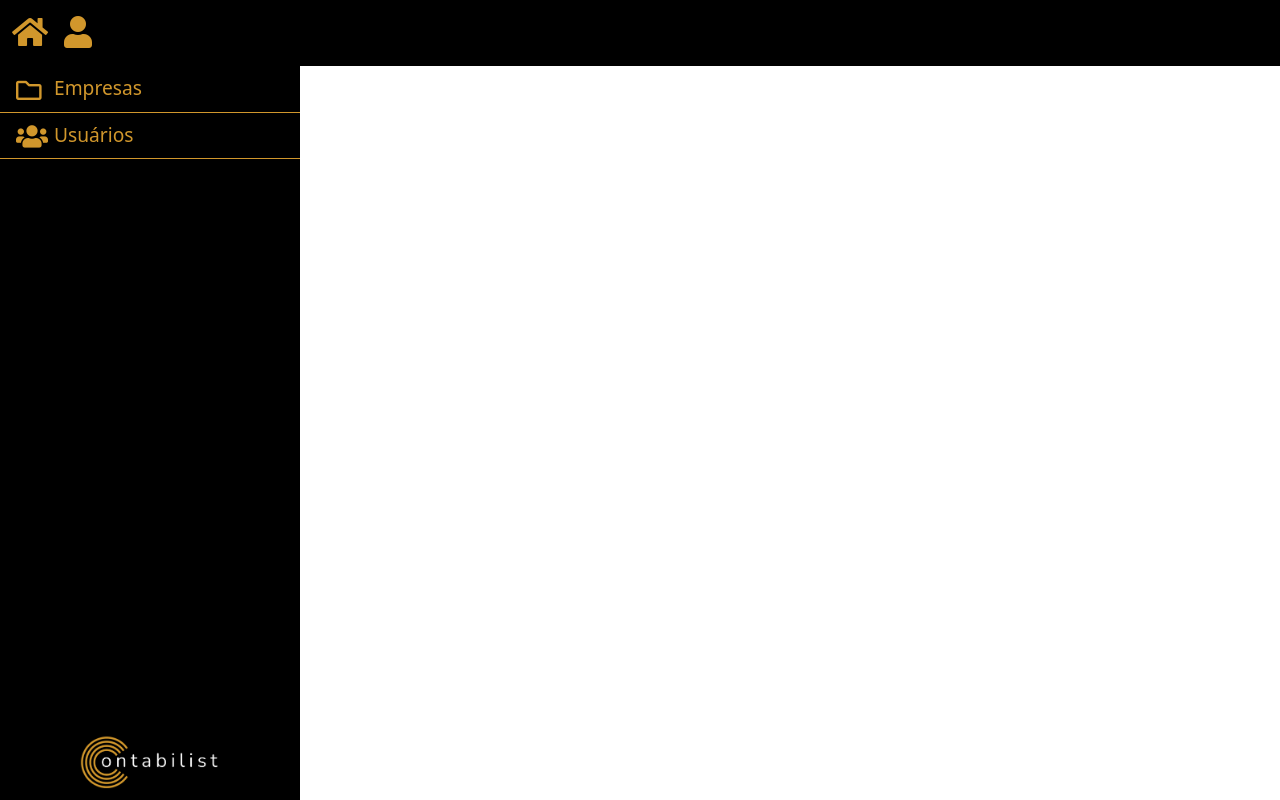
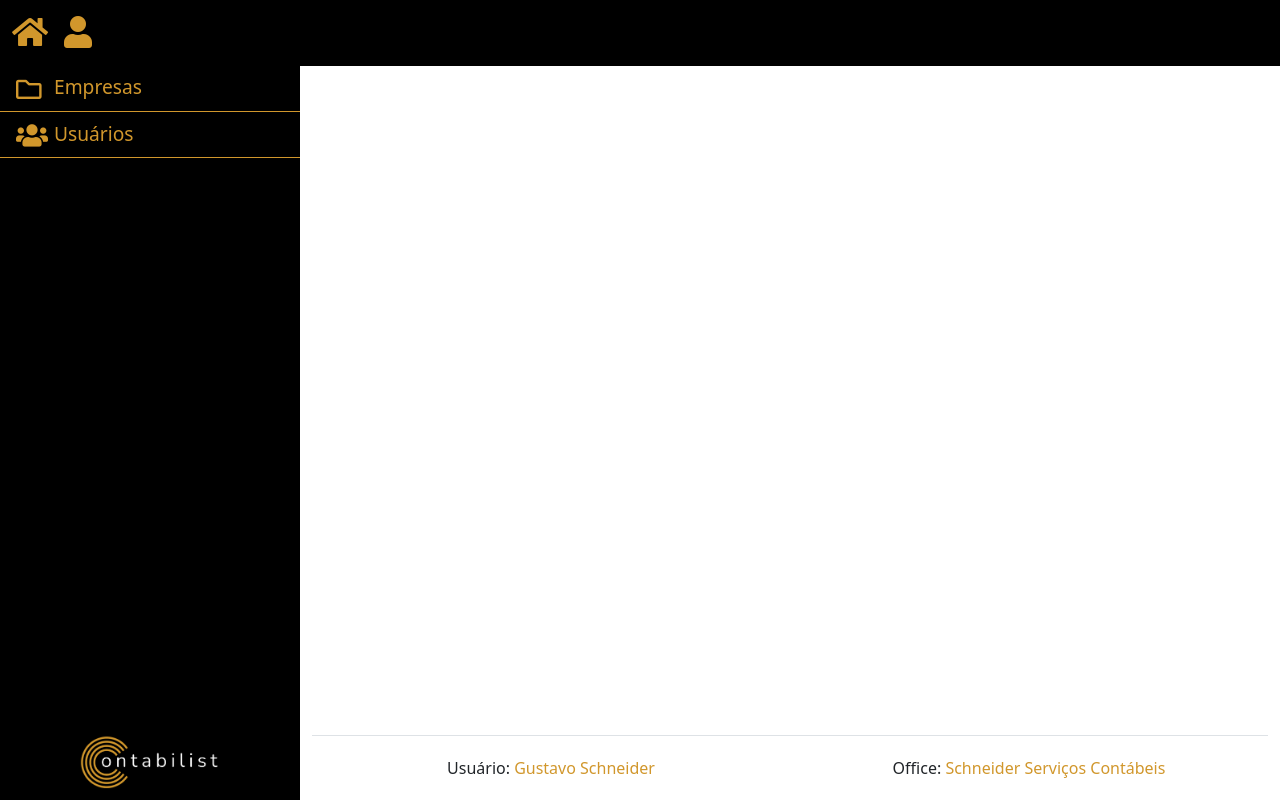
Before and after one commit to mariaporcina/ceec, an Angular app: page / in a window 1280 px wide. Built offline with nearby package versions, Linux system fonts and the light colour scheme; some icons are missing.

Commit message:
setting up header, sidebar and footer components

```diff
--- a/package.json
+++ b/package.json
@@ -6,7 +6,8 @@
     "start": "ng serve",
     "build": "ng build",
     "watch": "ng build --watch --configuration development",
-    "test": "ng test"
+    "test": "ng test",
+    "develop": "npm run build && npm run start"
   },
   "private": true,
   "dependencies": {
--- a/src/app/app.component.css
+++ b/src/app/app.component.css
@@ -0,0 +1,3 @@
+main {
+    height: calc(100vh - 131px);
+}
--- a/src/app/app.component.html
+++ b/src/app/app.component.html
@@ -3,3 +3,5 @@
 <main>
     <app-sidebar></app-sidebar>
 </main>
+
+<app-footer></app-footer>
--- a/src/app/app.module.ts
+++ b/src/app/app.module.ts
@@ -5,12 +5,14 @@ import { AppRoutingModule } from './app-routing.module';
 import { AppComponent } from './app.component';
 import { SidebarComponent } from './sidebar/sidebar.component';
 import { HeaderComponent } from './header/header.component';
+import { FooterComponent } from './footer/footer.component';
 
 @NgModule({
   declarations: [
     AppComponent,
     SidebarComponent,
-    HeaderComponent
+    HeaderComponent,
+    FooterComponent
   ],
   imports: [
     BrowserModule,
--- /dev/null
+++ b/src/app/footer/footer.component.css
@@ -0,0 +1,18 @@
+footer {
+    width: 100%;
+    max-width: calc(100% - 300px);
+    margin: 0 0 0 auto;
+}
+footer .row {
+    width: 100%;
+    margin: 0 auto;
+    padding: 20px 0;
+}
+footer p {
+    font-weight: 500;
+    margin: 0;
+}
+footer p strong{
+    color: #D1972C;
+    font-weight: 500;
+}
--- /dev/null
+++ b/src/app/footer/footer.component.html
@@ -0,0 +1,12 @@
+<footer>
+    <div class="container-fluid">
+        <div class="row border-top">
+            <div class="col-6 text-center">
+                <p>Usuário: <strong>Gustavo Schneider</strong></p>
+            </div>
+            <div class="col-6 text-center">
+                <p>Office: <strong>Schneider Serviços Contábeis</strong></p>
+            </div>
+        </div>
+    </div>
+</footer>
--- a/src/app/sidebar/sidebar.component.css
+++ b/src/app/sidebar/sidebar.component.css
@@ -3,7 +3,12 @@
   min-width: 300px;
   max-width: 300px;
   transition: all 0.3s;
-  height: calc(100vh - 66px);
+  height: 100vh;
+  position: fixed;
+  top: 0;
+  left: 0;
+  padding-top: 65px;
+  z-index: -1;
 }
 
 .content{
```
Also changed, not shown: src/app/footer/footer.component.ts (added, +10 -0 lines), 1 other file (tests, documents, lock files or other folders).
